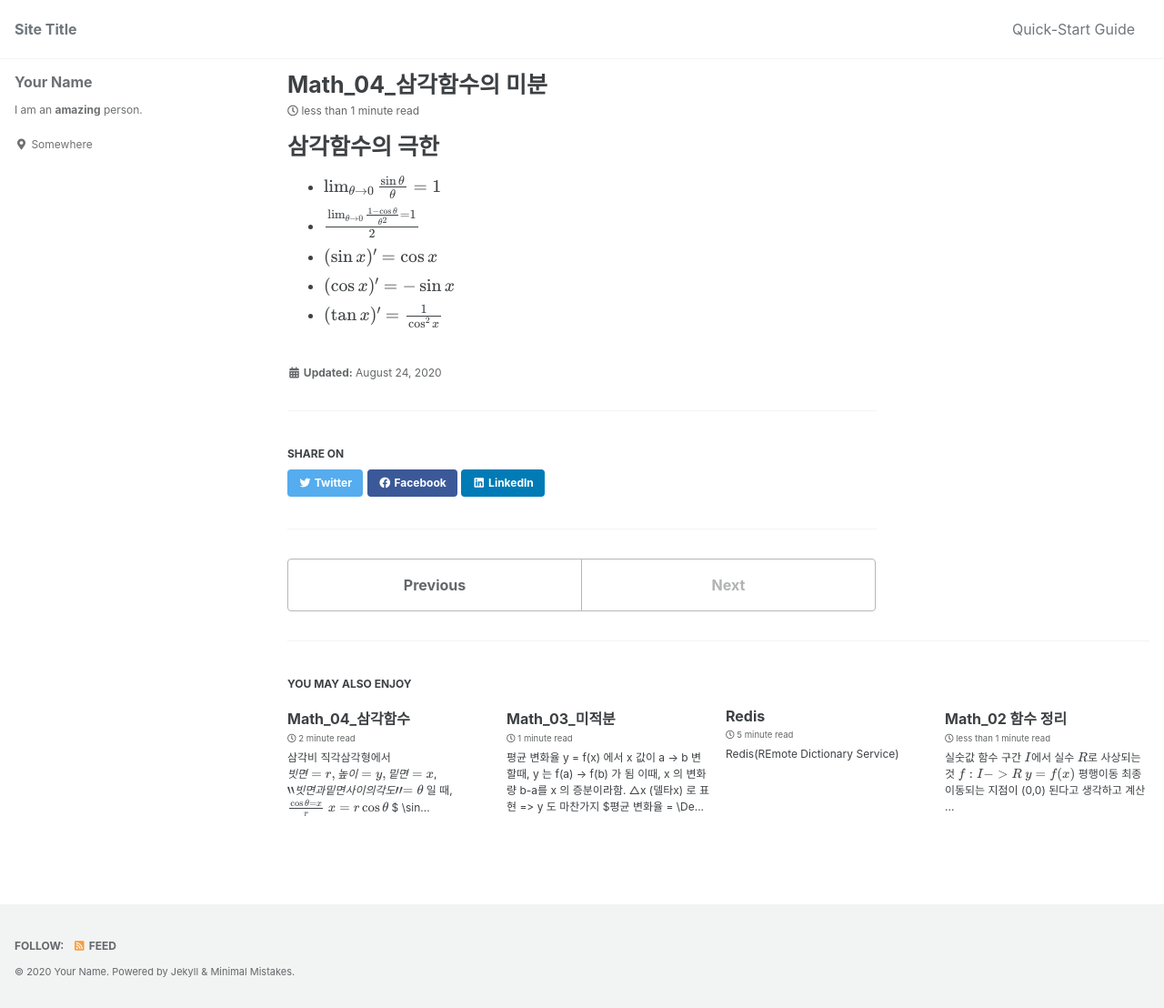
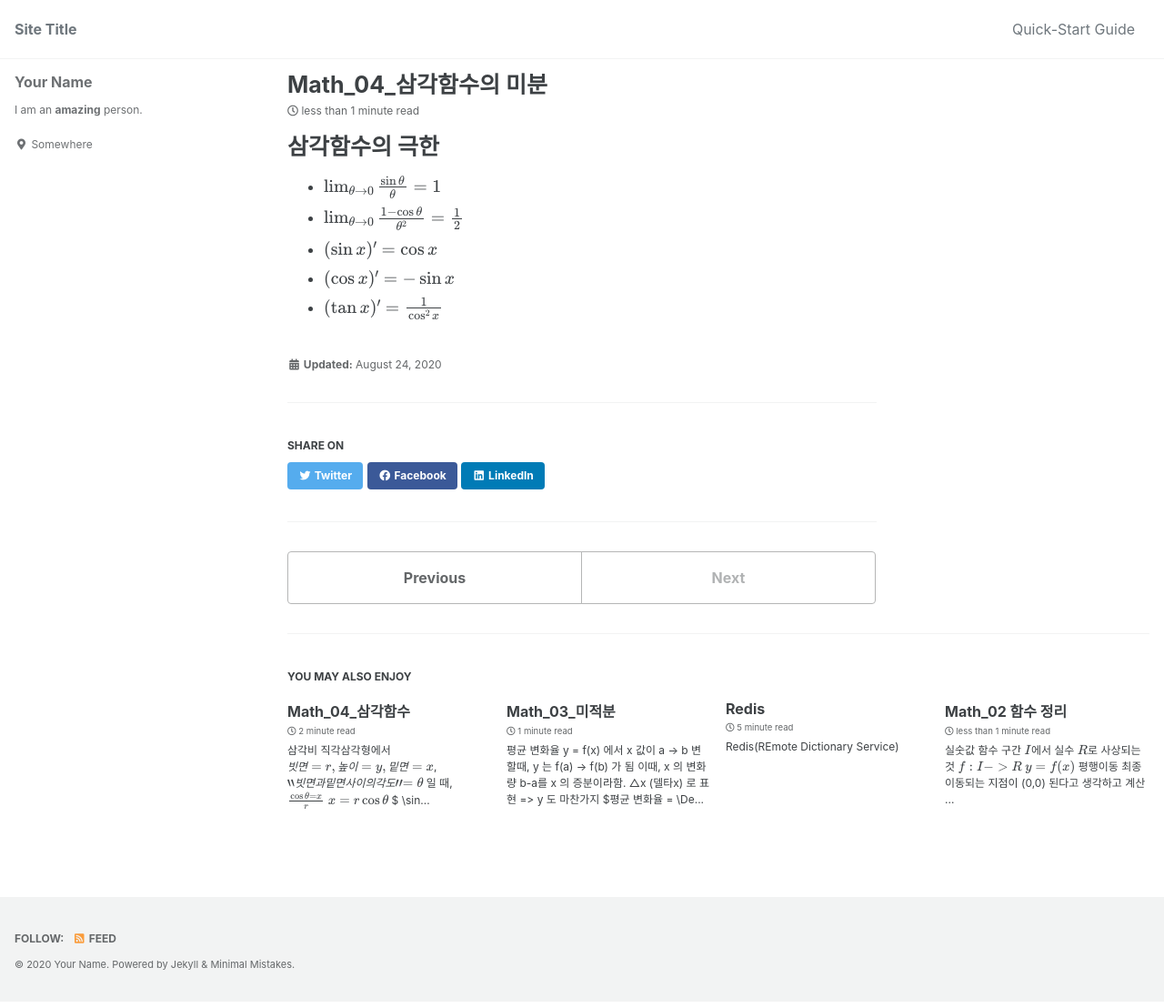
Before and after one commit to copper-light/ghhdh.github.io, a Jekyll site: the page built from _posts/2020-08-24-Math_04_삼각함수의 미분.md, in a window 1280 px wide. Shown: the whole page at 91% size. Built offline with Jekyll 4.4.1, drawn with Linux system fonts in a browser that asks for light colours; cached includes are drawn as plain includes; formulas are drawn with MathJax 3.

```diff
--- a/_posts/2020-08-24-Math_04_삼각함수의 미분.md
+++ b/_posts/2020-08-24-Math_04_삼각함수의 미분.md
@@ -4,7 +4,7 @@ use_math: true
 ---
 # 삼각함수의 극한
 - $ \lim_{ \theta \to 0 } { \sin\theta\over\theta } = 1 $
-- $ \lim_{ \theta \to 0 } { 1 - \cos\theta\over\theta^2 } = 1 \over 2 $
+- $ \lim_{ \theta \to 0 } { 1 - \cos\theta\over\theta^2 } = { 1 \over 2 } $
 - $ (\sin x)^ \prime = \cos x $
 - $ (\cos x)^ \prime = - \sin x $
 - $ (\tan x)^ \prime =  {1 \over \cos^2 x } $
```
